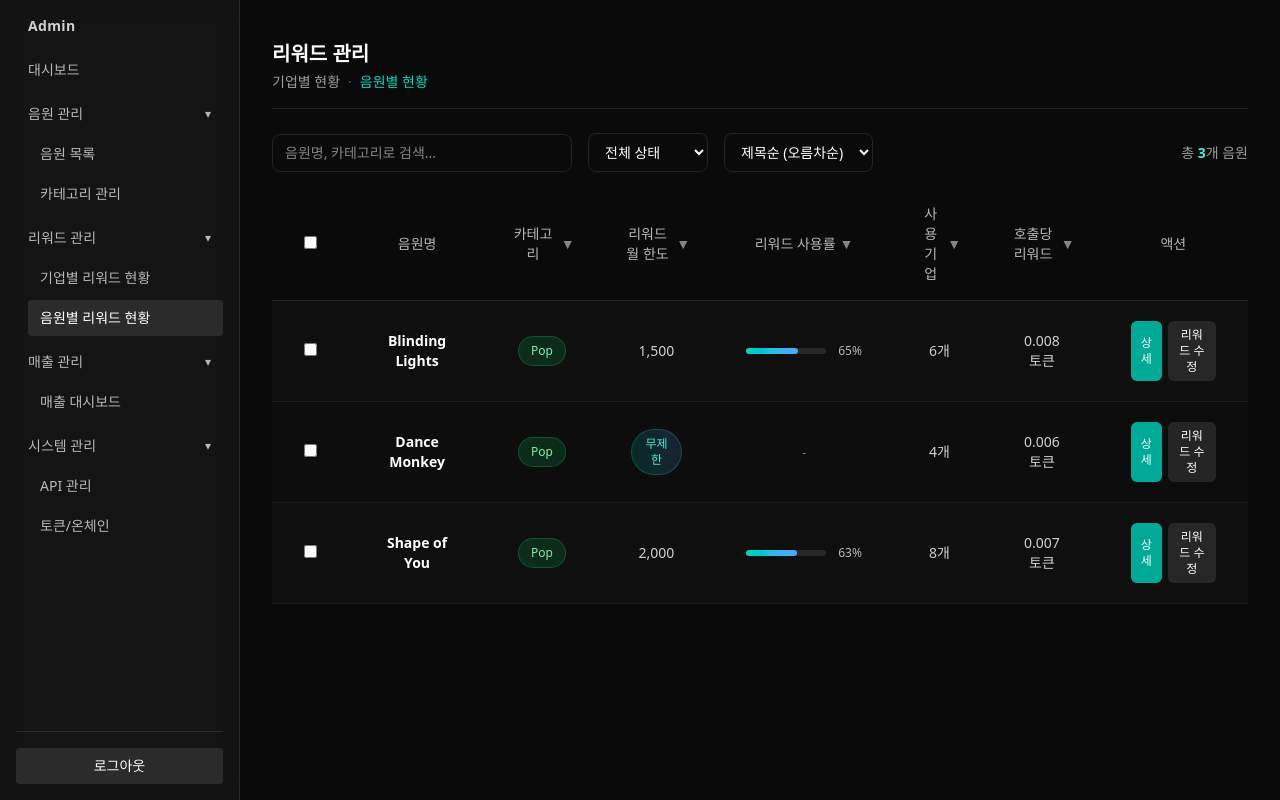
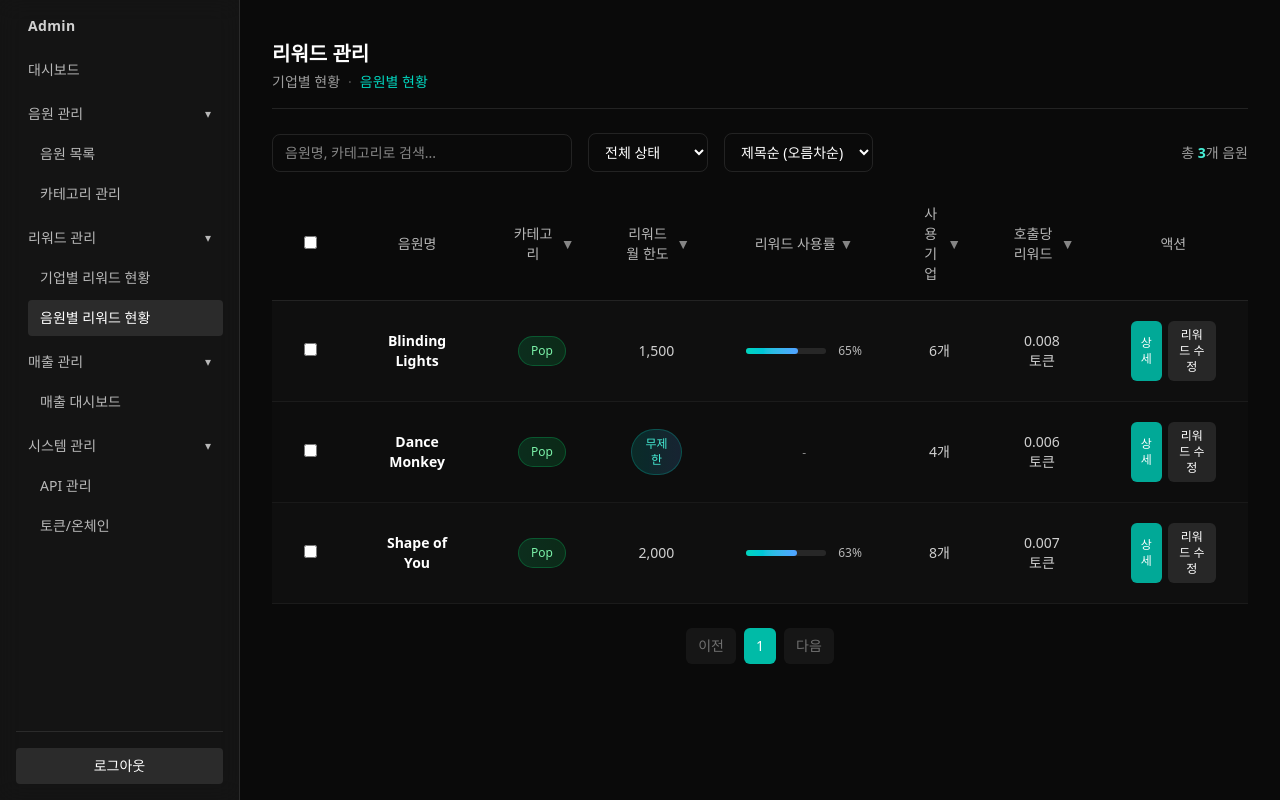
Before and after one commit to zzeen2/MPS-project, a Next.js app in the folder apps/frontend/admin/: page /admin/rewards/musics in a window 1280 px wide. Built offline with nearby package versions, Linux system fonts and the light colour scheme.

Commit message:
페이지네이션 추가 및 의존성 업데이트

```diff
--- a/apps/frontend/admin/src/app/admin/rewards/musics/page.tsx
+++ b/apps/frontend/admin/src/app/admin/rewards/musics/page.tsx
@@ -702,7 +702,6 @@ export default function RewardsMusicsPage() {
       </div>
 
       {/* 페이지네이션 */}
-      {totalPages > 1 && (
       <div className="flex items-center justify-center gap-2 mt-6">
         <button
           onClick={() => handlePageChange(currentPage - 1)}
@@ -734,7 +733,6 @@ export default function RewardsMusicsPage() {
           다음
         </button>
       </div>
-      )}
 
       {/* 음원 상세 모달 */}
       {selectedMusic && (
```
Also changed, not shown: 1 other file (tests, documents, lock files or other folders). Lines whose indentation alone changed are shown as unchanged.
